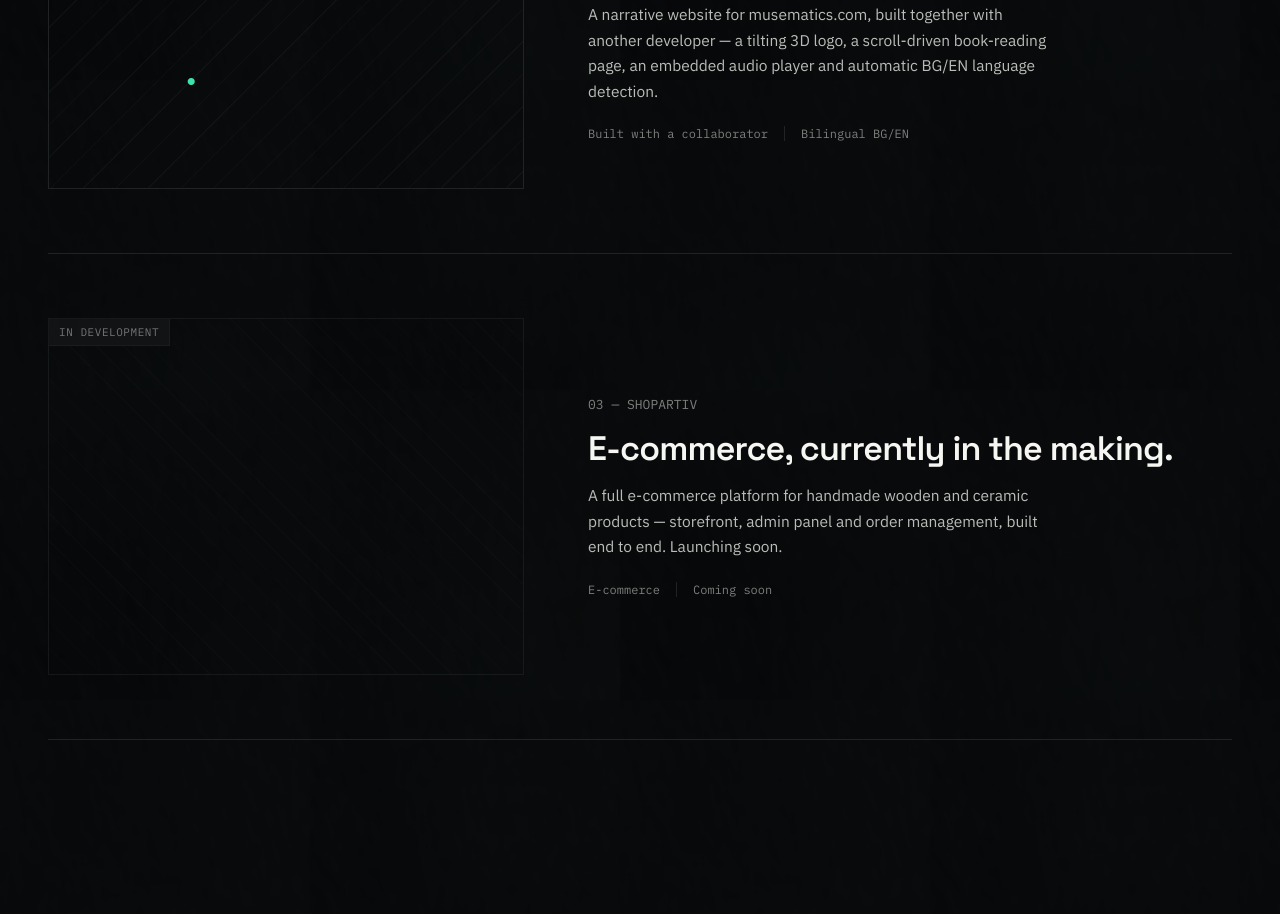
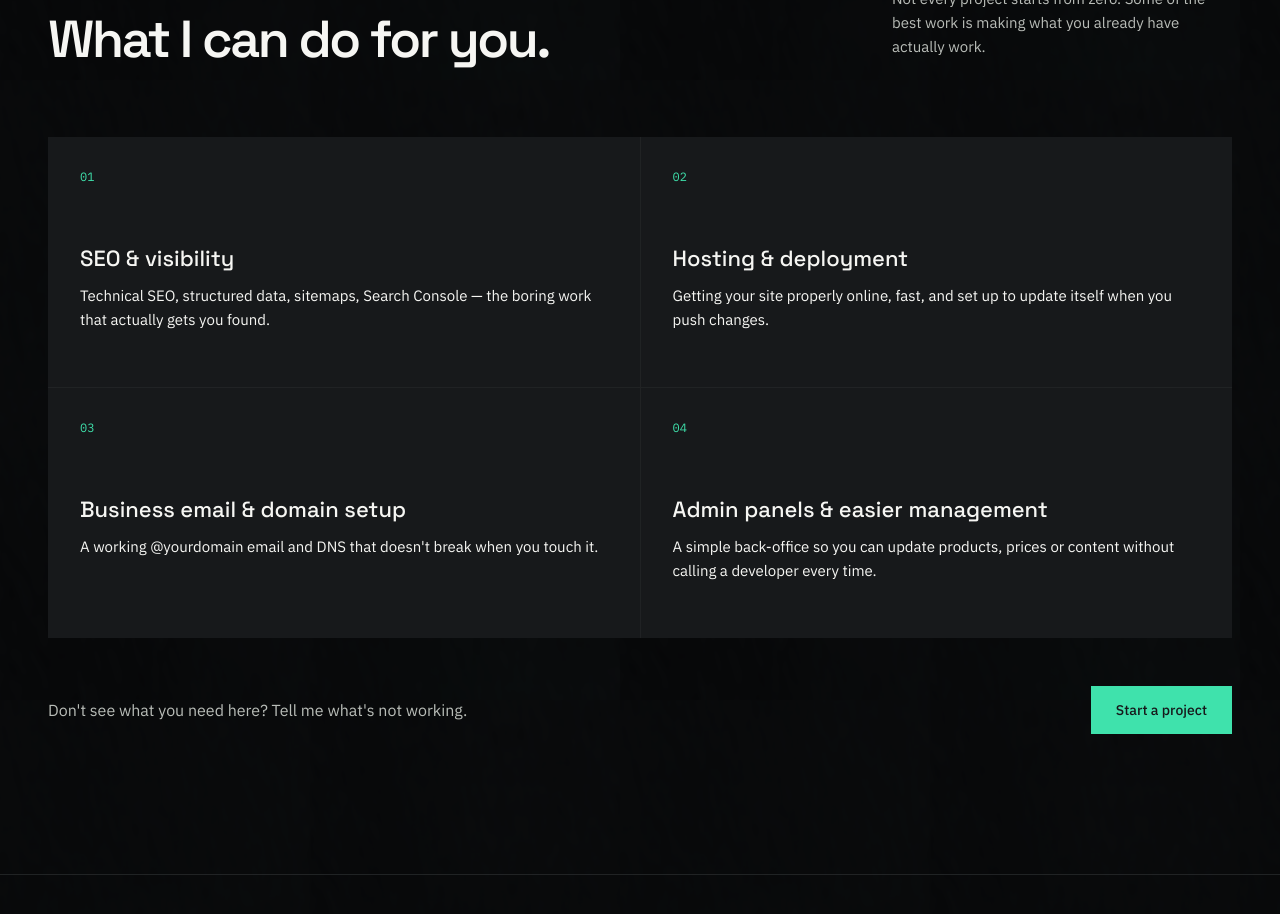
Before and after one commit to nenovski1988-maker/hrumstudio, a Next.js app: page / in a window 1280 px wide. Shown: the part 1780-2694 px from the top of the page. Built offline with nearby package versions, Linux system fonts and the light colour scheme.

Commit message:
add 'What I can do for you' capabilities section with contact CTA

```diff
--- a/app/globals.css
+++ b/app/globals.css
@@ -1490,3 +1490,18 @@ footer {
     padding: 80px 0;
   }
 }
+.capabilities-cta {
+  display: flex;
+  align-items: center;
+  justify-content: space-between;
+  flex-wrap: wrap;
+  gap: 24px;
+  margin-top: 48px;
+}
+
+.capabilities-cta p {
+  max-width: 420px;
+  margin: 0;
+  color: var(--gray);
+  font-size: 16px;
+}
--- a/app/page.js
+++ b/app/page.js
@@ -1,4 +1,5 @@
 import Image from "next/image";
+import CaseCarousel from "./components/CaseCarousel";
 
 const work = [
   {
@@ -20,8 +21,8 @@ const work = [
     tags: ["Built with a collaborator", "Bilingual BG/EN"],
     status: "SHIPPED",
     visual: "fill-muse",
-    href: "https://musematics.com",
-    external: true,
+    image: "/musematics-hero.png",
+    href: "/work/musematics",
   },
   {
     index: "03 — SHOPARTIV",
@@ -69,59 +70,6 @@ const products = [
     pending: true,
   },
 ];
-
-function CaseItem({ item }) {
-  const visualClass = `case-visual ${item.image ? "" : item.visual} ${
-    item.pending ? "pending" : ""
-  }`;
-
-  const visualInner = (
-    <>
-      {item.image && (
-        <Image
-          src={item.image}
-          alt={item.title}
-          fill
-          sizes="(max-width: 900px) 100vw, 45vw"
-          className="case-visual-image"
-        />
-      )}
-      <span className="tag-corner">{item.status}</span>
-    </>
-  );
-
-  return (
-    <div className="case">
-      {item.href ? (
-        <a
-          href={item.href}
-          className={visualClass}
-          {...(item.external
-            ? { target: "_blank", rel: "noopener noreferrer" }
-            : {})}
-        >
-          {visualInner}
-        </a>
-      ) : (
-        <div className={visualClass}>{visualInner}</div>
-      )}
-
-      <div>
-        <span className="case-index">{item.index}</span>
-
-        <h3>{item.title}</h3>
-
-        <p>{item.description}</p>
-
-        <div className="case-tags">
-          {item.tags.map((tag) => (
-            <span key={tag}>{tag}</span>
-          ))}
-        </div>
-      </div>
-    </div>
-  );
-}
 
 const structuredData = {
   "@context": "https://schema.org",
@@ -183,6 +131,7 @@ export default function Home() {
           <div className="nav-links">
             <a href="#work">WORK</a>
             <a href="#products">PRODUCTS</a>
+            <a href="#help">HELP</a>
             <a href="#about">ABOUT</a>
           </div>
 
@@ -266,9 +215,7 @@ product.
             </p>
           </div>
 
-          {work.map((item) => (
-            <CaseItem key={item.index} item={item} />
-          ))}
+          <CaseCarousel items={work} />
         </div>
       </section>
 
@@ -288,9 +235,71 @@ product.
             </p>
           </div>
 
-          {products.map((item) => (
-            <CaseItem key={item.index} item={item} />
-          ))}
+          <CaseCarousel items={products} />
+        </div>
+      </section>
+
+
+      {/* =====================================================
+          WHAT I CAN DO FOR YOU
+      ===================================================== */}
+
+      <section className="work capabilities" id="help">
+        <div className="wrap">
+          <div className="work-head">
+            <h2>What I can do for you.</h2>
+
+            <p>
+              Not every project starts from zero. Some of the best work is
+              making what you already have actually work.
+            </p>
+          </div>
+
+          <div className="product-features">
+            <div className="product-feature">
+              <span className="feature-number">01</span>
+              <h3>SEO &amp; visibility</h3>
+              <p>
+                Technical SEO, structured data, sitemaps, Search Console —
+                the boring work that actually gets you found.
+              </p>
+            </div>
+
+            <div className="product-feature">
+              <span className="feature-number">02</span>
+              <h3>Hosting &amp; deployment</h3>
+              <p>
+                Getting your site properly online, fast, and set up to
+                update itself when you push changes.
+              </p>
+            </div>
+
+            <div className="product-feature">
+              <span className="feature-number">03</span>
+              <h3>Business email &amp; domain setup</h3>
+              <p>
+                A working @yourdomain email and DNS that doesn&apos;t break
+                when you touch it.
+              </p>
+            </div>
+
+            <div className="product-feature">
+              <span className="feature-number">04</span>
+              <h3>Admin panels &amp; easier management</h3>
+              <p>
+                A simple back-office so you can update products, prices or
+                content without calling a developer every time.
+              </p>
+            </div>
+          </div>
+
+          <div className="capabilities-cta">
+            <p>Don&apos;t see what you need here? Tell me what&apos;s not working.</p>
+
+            <a className="btn btn-primary" href="#contact">
+              Start a project
+            </a>
+          </div>
         </div>
       </section>
 
```
